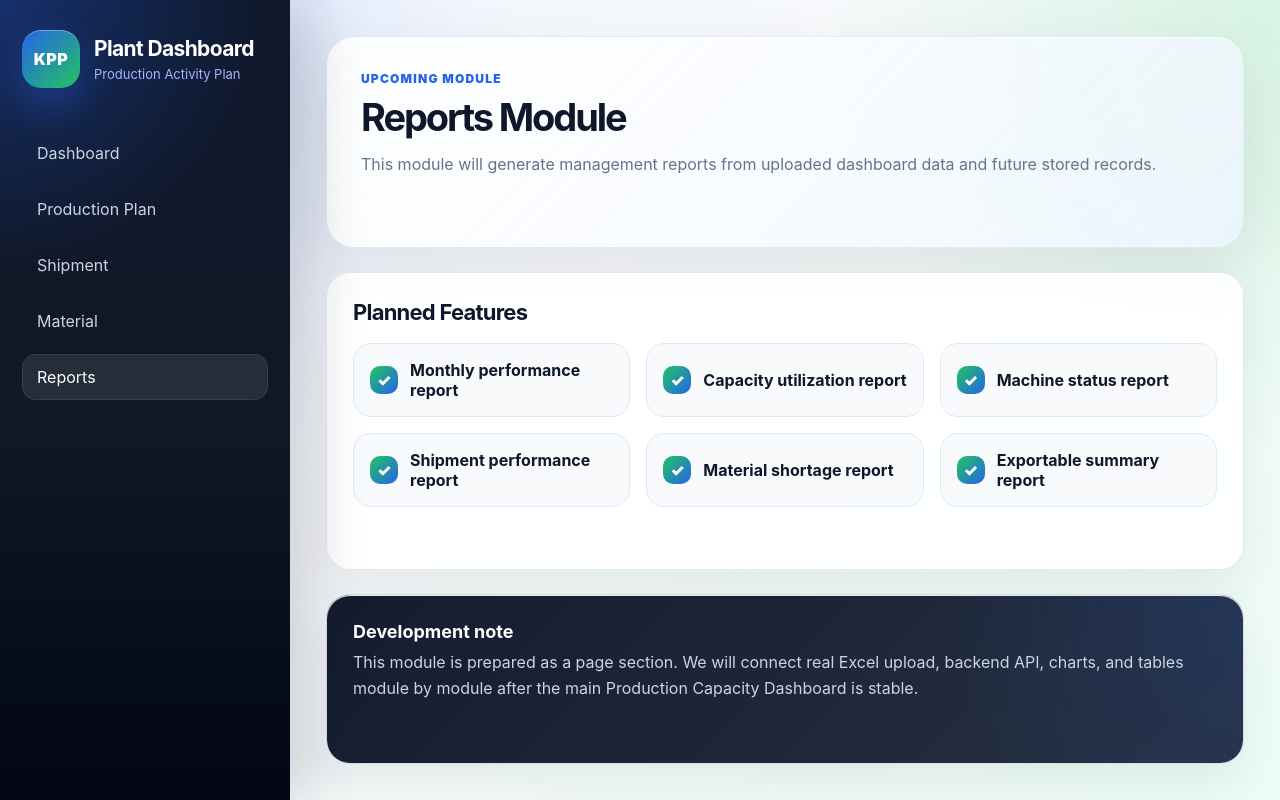
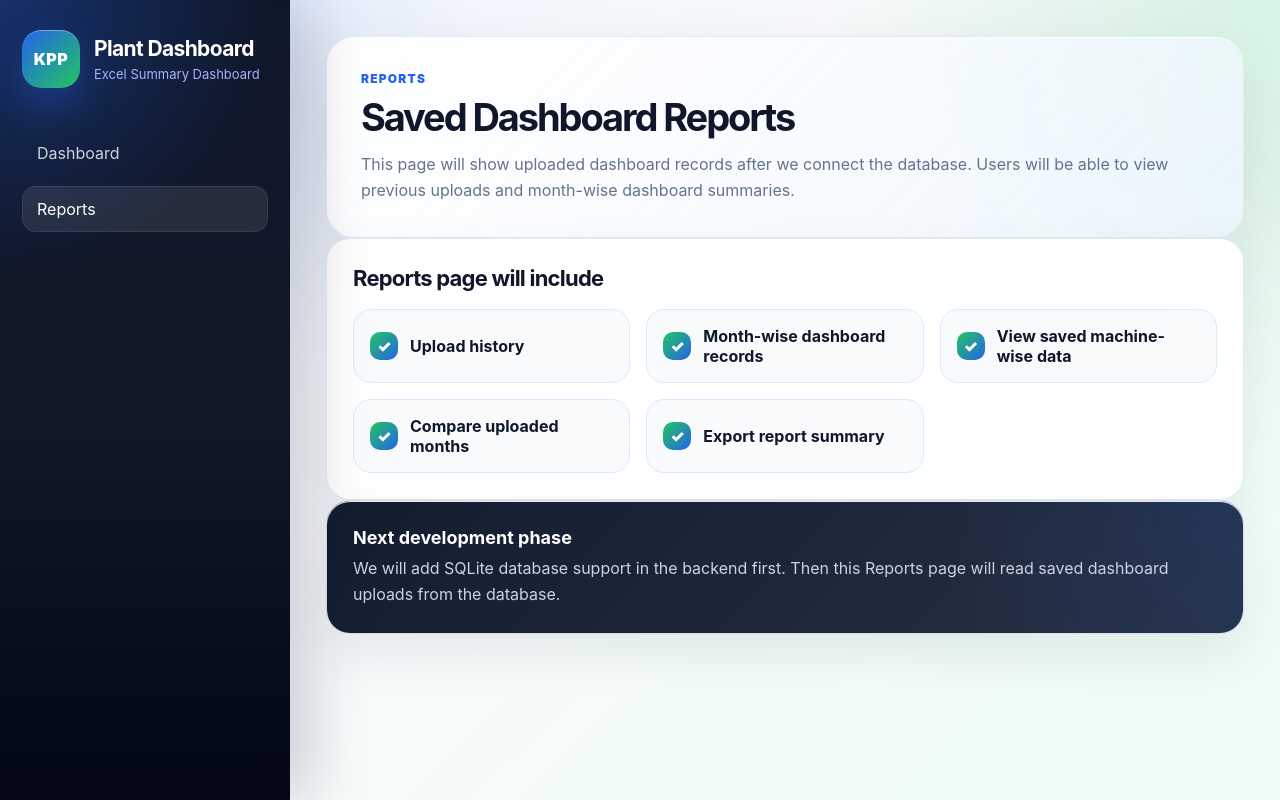
Before and after one commit to dasrudra/Production-Plant-Dashboard, a React (Vite) app in the folder frontend/: page / in a window 1280 px wide. Both pictures are taken after a click on the button "Reports". Built offline with nearby package versions, Linux system fonts and the light colour scheme.

Commit message:
Simplify app scope to dashboard and reports

```diff
--- a/frontend/src/App.tsx
+++ b/frontend/src/App.tsx
@@ -4,7 +4,6 @@ import { DashboardInsight } from "./components/DashboardInsight";
 import { ExcelUploader } from "./components/ExcelUploader";
 import { KpiCard } from "./components/KpiCard";
 import { MachinePlanTable } from "./components/MachinePlanTable";
-import { ModulePlaceholder } from "./components/ModulePlaceholder";
 import { StatusDistributionChart } from "./components/StatusDistributionChart";
 import { StatusSummary } from "./components/StatusSummary";
 import { TargetCapacityChart } from "./components/TargetCapacityChart";
@@ -19,73 +18,12 @@ import "./App.css";
 const STORAGE_KEY_DASHBOARD_DATA = "kpp-dashboard-latest-data";
 const STORAGE_KEY_FILE_NAME = "kpp-dashboard-latest-file-name";
 
-type PageKey = "dashboard" | "production" | "shipment" | "material" | "reports";
+type PageKey = "dashboard" | "reports";
 
 const NAV_ITEMS: { key: PageKey; label: string }[] = [
   { key: "dashboard", label: "Dashboard" },
-  { key: "production", label: "Production Plan" },
-  { key: "shipment", label: "Shipment" },
-  { key: "material", label: "Material" },
   { key: "reports", label: "Reports" },
 ];
-
-const MODULE_CONTENT: Record<
-  Exclude<PageKey, "dashboard">,
-  { title: string; subtitle: string; items: string[] }
-> = {
-  production: {
-    title: "Production Plan Module",
-    subtitle:
-      "This module will show monthly plan, daily production, production confirmation, downtime, and achievement analysis.",
-    items: [
-      "Daily production update",
-      "Production confirmation summary",
-      "Plan vs actual comparison",
-      "Machine downtime tracking",
-      "Section-wise production performance",
-      "Excel upload for actual production",
-    ],
-  },
-  shipment: {
-    title: "Shipment Dashboard Module",
-    subtitle:
-      "This module will show shipment plan, shipped quantity, pending shipment, delivery status, and order movement.",
-    items: [
-      "Shipment plan overview",
-      "Shipped vs pending quantity",
-      "Buyer or order-wise shipment",
-      "Delivery timeline tracking",
-      "Pending shipment alert",
-      "Excel upload for shipment data",
-    ],
-  },
-  material: {
-    title: "Material Dashboard Module",
-    subtitle:
-      "This module will show raw material stock, consumption, shortage, pending purchase, and material availability.",
-    items: [
-      "Raw material stock overview",
-      "Material consumption summary",
-      "Shortage and risk alert",
-      "Pending PR/PO tracking",
-      "Material availability by item",
-      "Excel upload for material data",
-    ],
-  },
-  reports: {
-    title: "Reports Module",
-    subtitle:
-      "This module will generate management reports from uploaded dashboard data and future stored records.",
-    items: [
-      "Monthly performance report",
-      "Capacity utilization report",
-      "Machine status report",
-      "Shipment performance report",
-      "Material shortage report",
-      "Exportable summary report",
-    ],
-  },
-};
 
 function App() {
   const [activePage, setActivePage] = useState<PageKey>("dashboard");
@@ -129,7 +67,6 @@ function App() {
       }
 
       setDashboardData(result);
-
       localStorage.setItem(STORAGE_KEY_DASHBOARD_DATA, JSON.stringify(result));
       localStorage.setItem(STORAGE_KEY_FILE_NAME, file.name);
     } catch (error) {
@@ -165,8 +102,8 @@ function App() {
             <p className="eyebrow">KPP Division</p>
             <h1>Production Capacity Dashboard</h1>
             <p>
-              Upload the monthly activity plan Excel file to generate the
-              production capacity overview.
+              Upload the monthly activity plan Excel file to generate a summarized
+              production capacity dashboard.
             </p>
           </div>
 
@@ -195,7 +132,7 @@ function App() {
           <div className="dashboard-actions">
             <div>
               <strong>Latest dashboard data is saved in this browser.</strong>
-              <span>It will remain visible after page refresh.</span>
+              <span>Database recording will be added in the next phase.</span>
             </div>
 
             <button type="button" onClick={handleClearDashboard}>
@@ -260,20 +197,67 @@ function App() {
     );
   }
 
+  function renderReportsPage() {
+    return (
+      <section className="reports-page">
+        <div className="module-placeholder-header">
+          <p className="eyebrow">Reports</p>
+          <h1>Saved Dashboard Reports</h1>
+          <p>
+            This page will show uploaded dashboard records after we connect the
+            database. Users will be able to view previous uploads and month-wise
+            dashboard summaries.
+          </p>
+        </div>
+
+        <div className="module-scope-card">
+          <h2>Reports page will include</h2>
+
+          <div className="module-scope-grid">
+            <div className="module-scope-item">
+              <span>✓</span>
+              <strong>Upload history</strong>
+            </div>
+
+            <div className="module-scope-item">
+              <span>✓</span>
+              <strong>Month-wise dashboard records</strong>
+            </div>
+
+            <div className="module-scope-item">
+              <span>✓</span>
+              <strong>View saved machine-wise data</strong>
+            </div>
+
+            <div className="module-scope-item">
+              <span>✓</span>
+              <strong>Compare uploaded months</strong>
+            </div>
+
+            <div className="module-scope-item">
+              <span>✓</span>
+              <strong>Export report summary</strong>
+            </div>
+          </div>
+        </div>
+
+        <div className="module-note-card">
+          <strong>Next development phase</strong>
+          <p>
+            We will add SQLite database support in the backend first. Then this
+            Reports page will read saved dashboard uploads from the database.
+          </p>
+        </div>
+      </section>
+    );
+  }
+
   function renderActivePage() {
     if (activePage === "dashboard") {
       return renderDashboardPage();
     }
 
-    const moduleContent = MODULE_CONTENT[activePage];
-
-    return (
-      <ModulePlaceholder
-        title={moduleContent.title}
-        subtitle={moduleContent.subtitle}
-        items={moduleContent.items}
-      />
-    );
+    return renderReportsPage();
   }
 
   return (
@@ -283,7 +267,7 @@ function App() {
           <div className="brand-mark">KPP</div>
           <div>
             <h1>Plant Dashboard</h1>
-            <p>Production Activity Plan</p>
+            <p>Excel Summary Dashboard</p>
           </div>
         </div>
 
--- a/frontend/src/components/ModulePlaceholder.tsx
+++ /dev/null
@@ -1,43 +0,0 @@
-type ModulePlaceholderProps = {
-  title: string;
-  subtitle: string;
-  items: string[];
-};
-
-export function ModulePlaceholder({
-  title,
-  subtitle,
-  items,
-}: ModulePlaceholderProps) {
-  return (
-    <section className="module-placeholder">
-      <div className="module-placeholder-header">
-        <p className="eyebrow">Upcoming Module</p>
-        <h1>{title}</h1>
-        <p>{subtitle}</p>
-      </div>
-
-      <div className="module-scope-card">
-        <h2>Planned Features</h2>
-
-        <div className="module-scope-grid">
-          {items.map((item) => (
-            <div key={item} className="module-scope-item">
-              <span>✓</span>
-              <strong>{item}</strong>
-            </div>
-          ))}
-        </div>
-      </div>
-
-      <div className="module-note-card">
-        <strong>Development note</strong>
-        <p>
-          This module is prepared as a page section. We will connect real Excel
-          upload, backend API, charts, and tables module by module after the main
-          Production Capacity Dashboard is stable.
-        </p>
-      </div>
-    </section>
-  );
-}
```
